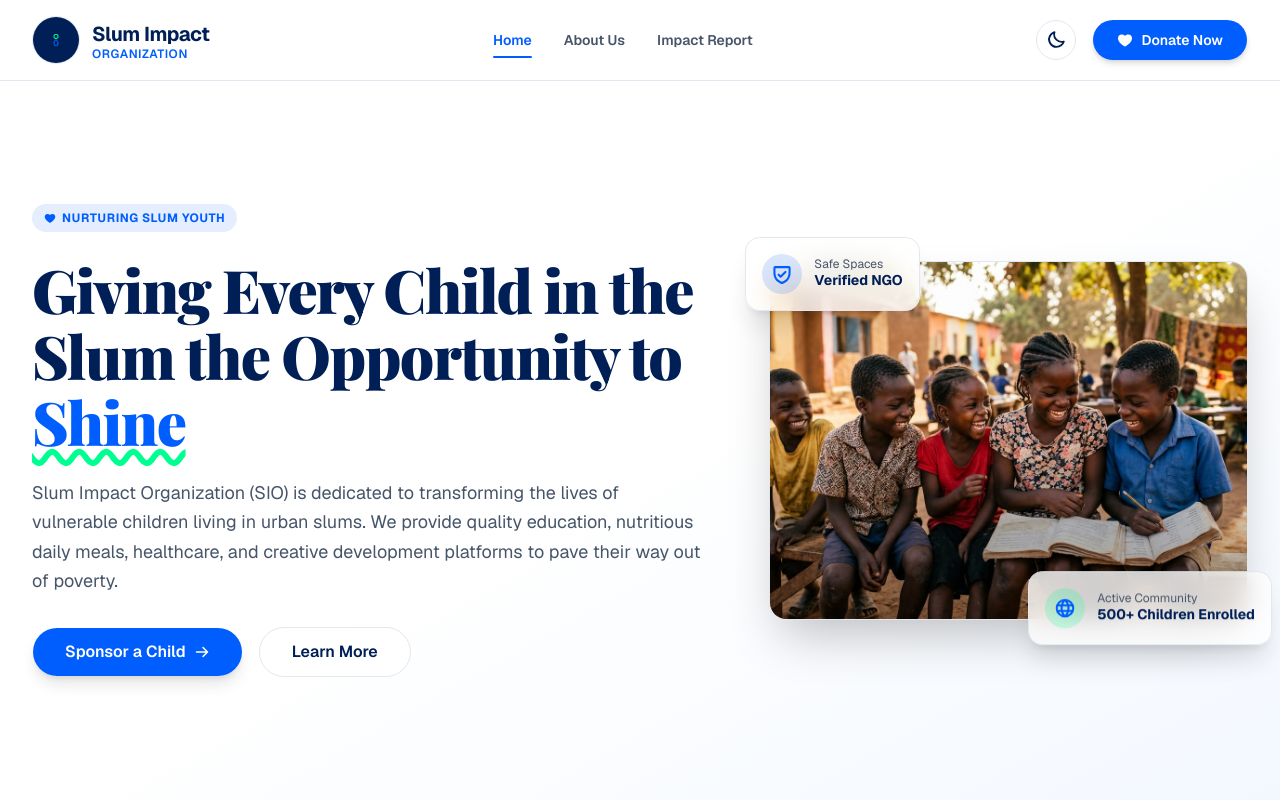
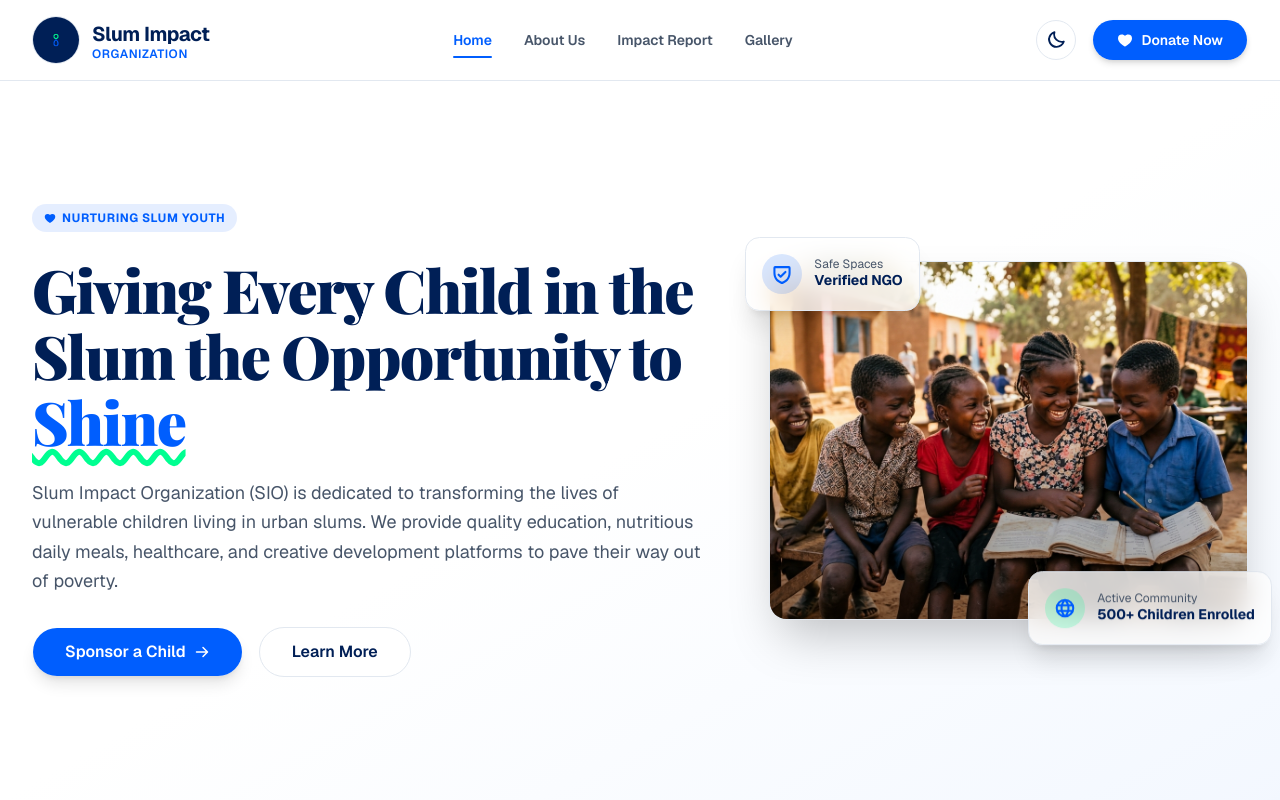
Before and after one commit to Slum-Impact-Organization-SIO/sio-fe, a Next.js app: page / in a window 1280 px wide. Shown: the top 800 px of the page. Built offline with nearby package versions, Linux system fonts and the light colour scheme; a web font is replaced by a local one.

Commit message:
Add "Gallery" link to Navbar navigation

```diff
--- a/components/Navbar.tsx
+++ b/components/Navbar.tsx
@@ -47,6 +47,7 @@ export default function Navbar() {
     { name: "Home", href: "/" },
     { name: "About Us", href: "/about" },
     { name: "Impact Report", href: "/impact" },
+    { name: "Gallery", href: "/gallery" },
   ];
 
   return (
```
